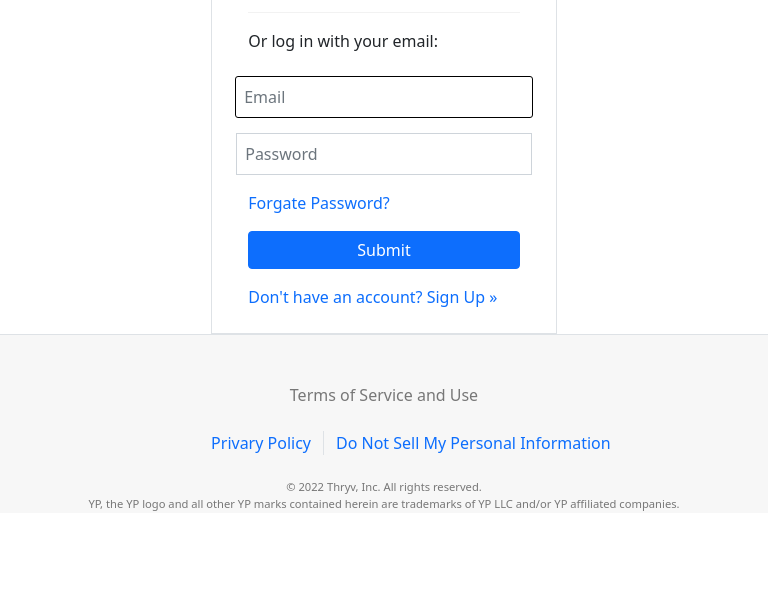
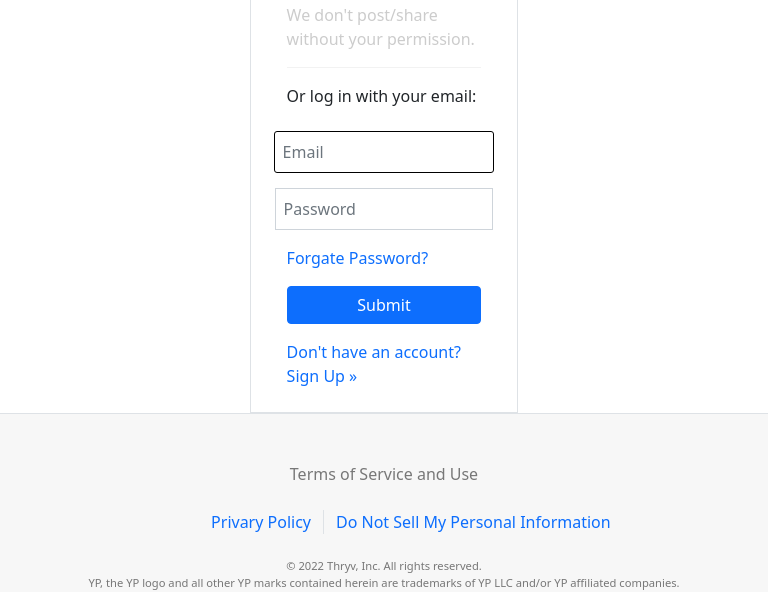
Before and after one commit to kiranrathor30697/responsive-yellow-pages, a plain HTML site: page login.html in a window 768 px wide. Shown: the part 263-855 px from the top of the page. Before the commit the page ends 800 px from the top, so only its background shows below. Drawn offline with nearby package versions, Linux system fonts and the light colour scheme.

Commit message:
login changes

```diff
--- a/CSS/mediaquery.css
+++ b/CSS/mediaquery.css
@@ -9,7 +9,7 @@
 }
 @media only screen and (min-width: 577px) and (max-width: 768px) {
     .k_mediaquery{
-        width: 45% !important;
+        width: 35% !important;
     }
 }
 @media only screen and (max-width: 769px) and (min-width: 992px) {
```
